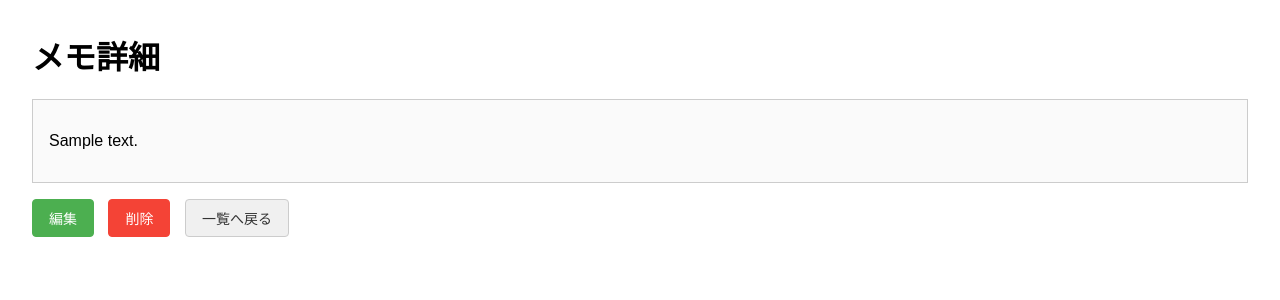
After one commit to miyabis7th/flask-markdown-memo, a Flask app: page /memo/1 in a window 1280 px wide. The commit adds this page. Shown: the top 300 px of the page. Run offline with Flask 3, Linux system fonts and the light colour scheme; tables that the repository leaves empty hold one stand-in row (values such as "Sample post").

Commit message:
メモの編集・削除機能を追加

```diff
--- a/app.py
+++ b/app.py
@@ -1,4 +1,4 @@
-from flask import Flask, render_template, request, redirect, url_for
+from flask import Flask, render_template, request, redirect, url_for, abort
 import markdown
 import os
 from flask_sqlalchemy import SQLAlchemy
@@ -22,8 +22,34 @@ def index():
             db.session.commit()
         return redirect(url_for('index'))
     memos = Memo.query.order_by(Memo.id.desc()).all()
-    rendered_memos = [markdown.markdown(m.content) for m in memos]
+    rendered_memos = [(m.id, markdown.markdown(m.content)) for m in memos]
     return render_template('index.html', memos=rendered_memos)
+
+@app.route('/memo/<int:memo_id>')
+def memo_detail(memo_id):
+    memo = Memo.query.get_or_404(memo_id)
+    rendered_content = markdown.markdown(memo.content)
+    return render_template('memo_detail.html', memo=memo, rendered_content=rendered_content)
+
+@app.route('/memo/<int:memo_id>/edit', methods=['GET', 'POST'])
+def edit_memo(memo_id):
+    memo = Memo.query.get_or_404(memo_id)
+
+    if request.method == 'POST':
+        content = request.form.get('memo')
+        if content:
+            memo.content = content
+            db.session.commit()
+            return redirect(url_for('memo_detail', memo_id=memo.id))
+
+    return render_template('edit_memo.html', memo=memo)
+
+@app.route('/memo/<int:memo_id>/delete', methods=['POST'])
+def delete_memo(memo_id):
+    memo = Memo.query.get_or_404(memo_id)
+    db.session.delete(memo)
+    db.session.commit()
+    return redirect(url_for('index'))
 
 if __name__ == '__main__':
     with app.app_context():
--- /dev/null
+++ b/templates/memo_detail.html
@@ -0,0 +1,40 @@
+<!DOCTYPE html>
+<html lang="ja">
+<head>
+    <meta charset="UTF-8">
+    <title>メモ詳細</title>
+    <style>
+        body { font-family: sans-serif; margin: 2em; }
+        .memo { border: 1px solid #ccc; padding: 1em; margin-bottom: 1em; background: #fafafa; }
+        .actions { margin-top: 1em; }
+        .actions a, .actions button { margin-right: 10px; }
+        .btn {
+            display: inline-block;
+            padding: 8px 16px;
+            background: #f0f0f0;
+            border: 1px solid #ccc;
+            text-decoration: none;
+            color: #333;
+            border-radius: 4px;
+            font-size: 14px;
+            cursor: pointer;
+        }
+        .btn-primary { background: #4CAF50; color: white; border-color: #4CAF50; }
+        .btn-danger { background: #f44336; color: white; border-color: #f44336; }
+    </style>
+</head>
+<body>
+    <h1>メモ詳細</h1>
+    <div class="memo">
+        {{ rendered_content|safe }}
+    </div>
+
+    <div class="actions">
+        <a href="{{ url_for('edit_memo', memo_id=memo.id) }}" class="btn btn-primary">編集</a>
+        <form method="post" action="{{ url_for('delete_memo', memo_id=memo.id) }}" style="display: inline;">
+            <button type="submit" class="btn btn-danger" onclick="return confirm('本当に削除しますか？')">削除</button>
+        </form>
+        <a href="{{ url_for('index') }}" class="btn">一覧へ戻る</a>
+    </div>
+</body>
+</html>
```
Also changed, not shown: templates/edit_memo.html (added, +31 -0 lines), templates/index.html (+10 -2 lines).
